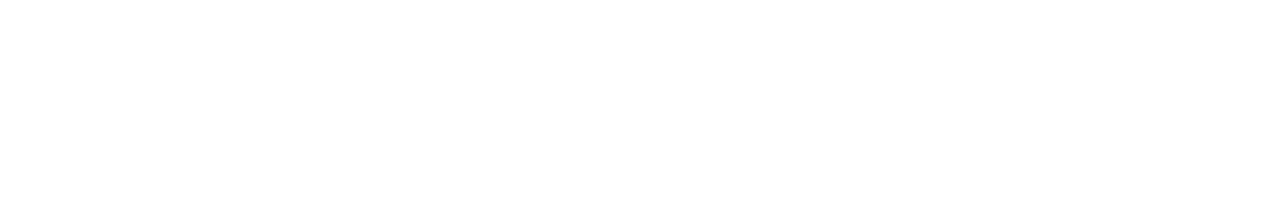
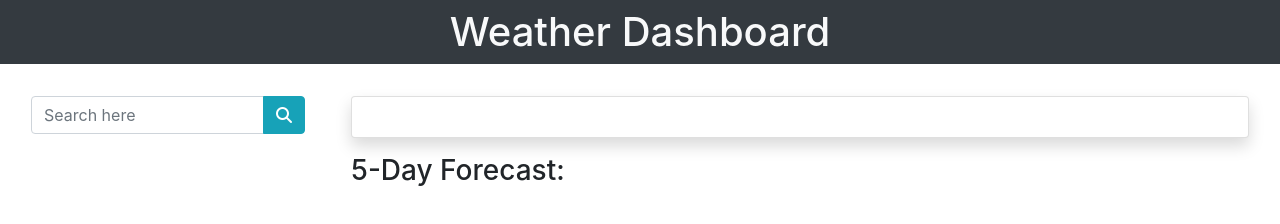
Before and after one commit to Clem-ent17/Weather-Dashboard, a plain HTML site: page index.html in a window 1280 px wide. Drawn offline with nearby package versions, Linux system fonts and the light colour scheme.

Commit message:
Adding html page

```diff
--- a/index.html
+++ b/index.html
@@ -5,13 +5,49 @@
     <meta name="viewport" content="width=device-width, initial-scale=1.0">
     <title>Document</title>
     <link rel="stylesheet" href="https://cdn.jsdelivr.net/npm/bootstrap@4.5.3/dist/css/bootstrap.min.css" integrity="sha384-TX8t27EcRE3e/ihU7zmQxVncDAy5uIKz4rEkgIXeMed4M0jlfIDPvg6uqKI2xXr2" crossorigin="anonymous">
-    <link rel="stylesheet" href="./style.css" />
+    <link rel="stylesheet" href="style.css" />
 </head>
 <body>
+    <!--Title of the page-->
+    <div class="bg-dark">
+        <h1 class="text-center mb-2 p-2 text-light">Weather Dashboard</h1>
+    </div>
 
+    <!--Title of the page-->
+    <div class="container-fluid">
+        <div class="row">
+            <div class="col-md-3">
+                <form action="">
+                    <div class="input-group m-3 pr-3 mt-4">
+                        <input type="text" class="form-control" id="search-city-input" placeholder="Search here">
+                        <div class="input-group-append">
+                            <button class="btn btn-info" type="submit" id="search-city-button"><i class="fas fa-search"></i></button>
+                        </div>
+                    </div>
+                </form>
+                <div class="w-100">
+                    <ul class="list-group mx-2 mt-3" id="city-list">
 
+                    </ul>
+                </div>
+            </div>
+            <div class="col-md-9">
+                <div class="card shadow m-3 mt-4">
+                    <div class="card-body" id="city-today">
 
+                    </div>
+                </div>
+                <div class="m-3">
+                    <h3>5-Day Forecast:</h3>
+                    <div class="row text-light" id="forecast">
 
+                    </div>
+                </div>
+            </div>
+        </div>
+    </div>
+
+    <script src="https://kit.fontawesome.com/5ae46afe61.js" crossorigin="anonymous"></script>
     <script src="https://code.jquery.com/jquery-3.5.1.slim.min.js" integrity="sha384-DfXdz2htPH0lsSSs5nCTpuj/zy4C+OGpamoFVy38MVBnE+IbbVYUew+OrCXaRkfj" crossorigin="anonymous"></script>
     <script src="https://cdn.jsdelivr.net/npm/bootstrap@4.5.3/dist/js/bootstrap.bundle.min.js" integrity="sha384-ho+j7jyWK8fNQe+A12Hb8AhRq26LrZ/JpcUGGOn+Y7RsweNrtN/tE3MoK7ZeZDyx" crossorigin="anonymous"></script>
     <script src="https://cdnjs.cloudflare.com/ajax/libs/jquery/3.2.1/jquery.min.js"></script>
```
